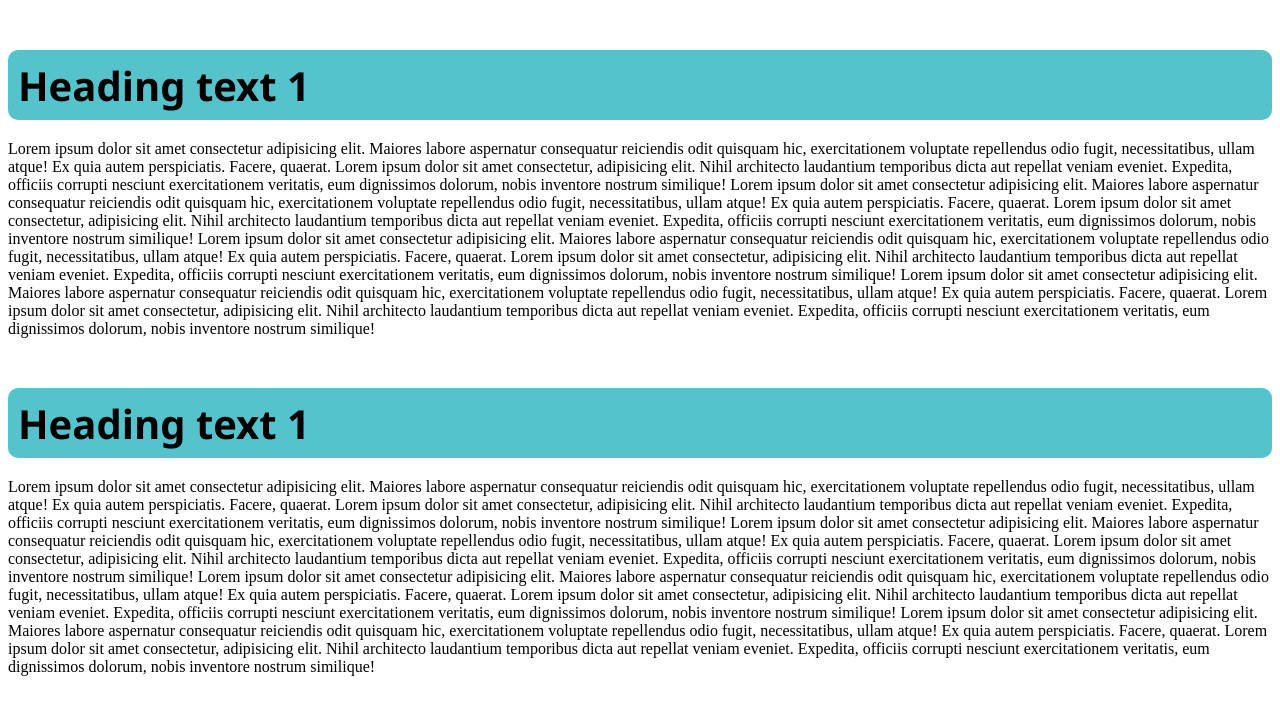
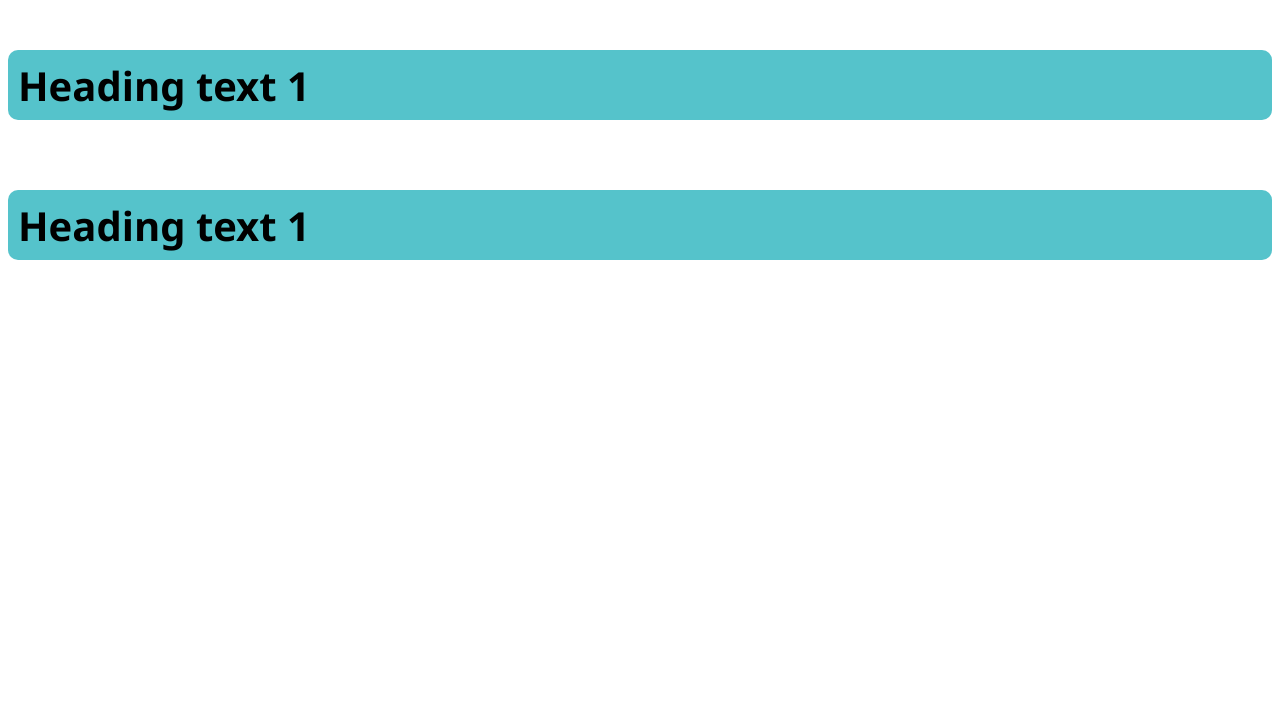
Before and after one commit to darshit-singh/vanilla-javascript-projects, a plain HTML site: page Accordion/index.html in a window 1280 px wide. Drawn offline with Linux system fonts and the light colour scheme.

Commit message:
Accordion - added content styles

```diff
--- a/Accordion/index.html
+++ b/Accordion/index.html
@@ -20,6 +20,16 @@
             cursor: pointer;
             font-weight: 700;
         }
+
+        .accordion:hover {
+            background-color: #388b91;
+            color: #fff;
+        }
+
+        .content {
+            max-height: 0px;
+            overflow: hidden;
+        }
     </style>
 </head>
 
@@ -27,7 +37,7 @@
     <div class="accordion">
         Heading text 1
     </div>
-    <div>
+    <div class="content">
         Lorem ipsum dolor sit amet consectetur adipisicing elit. Maiores labore aspernatur consequatur reiciendis odit
         quisquam hic, exercitationem voluptate repellendus odio fugit, necessitatibus, ullam atque! Ex quia autem
         perspiciatis. Facere, quaerat. Lorem ipsum dolor sit amet consectetur, adipisicing elit. Nihil architecto
@@ -54,7 +64,7 @@
     <div class="accordion">
         Heading text 1
     </div>
-    <div class="">
+    <div class="content">
         Lorem ipsum dolor sit amet consectetur adipisicing elit. Maiores labore aspernatur consequatur reiciendis odit
         quisquam hic, exercitationem voluptate repellendus odio fugit, necessitatibus, ullam atque! Ex quia autem
         perspiciatis. Facere, quaerat. Lorem ipsum dolor sit amet consectetur, adipisicing elit. Nihil architecto
```
